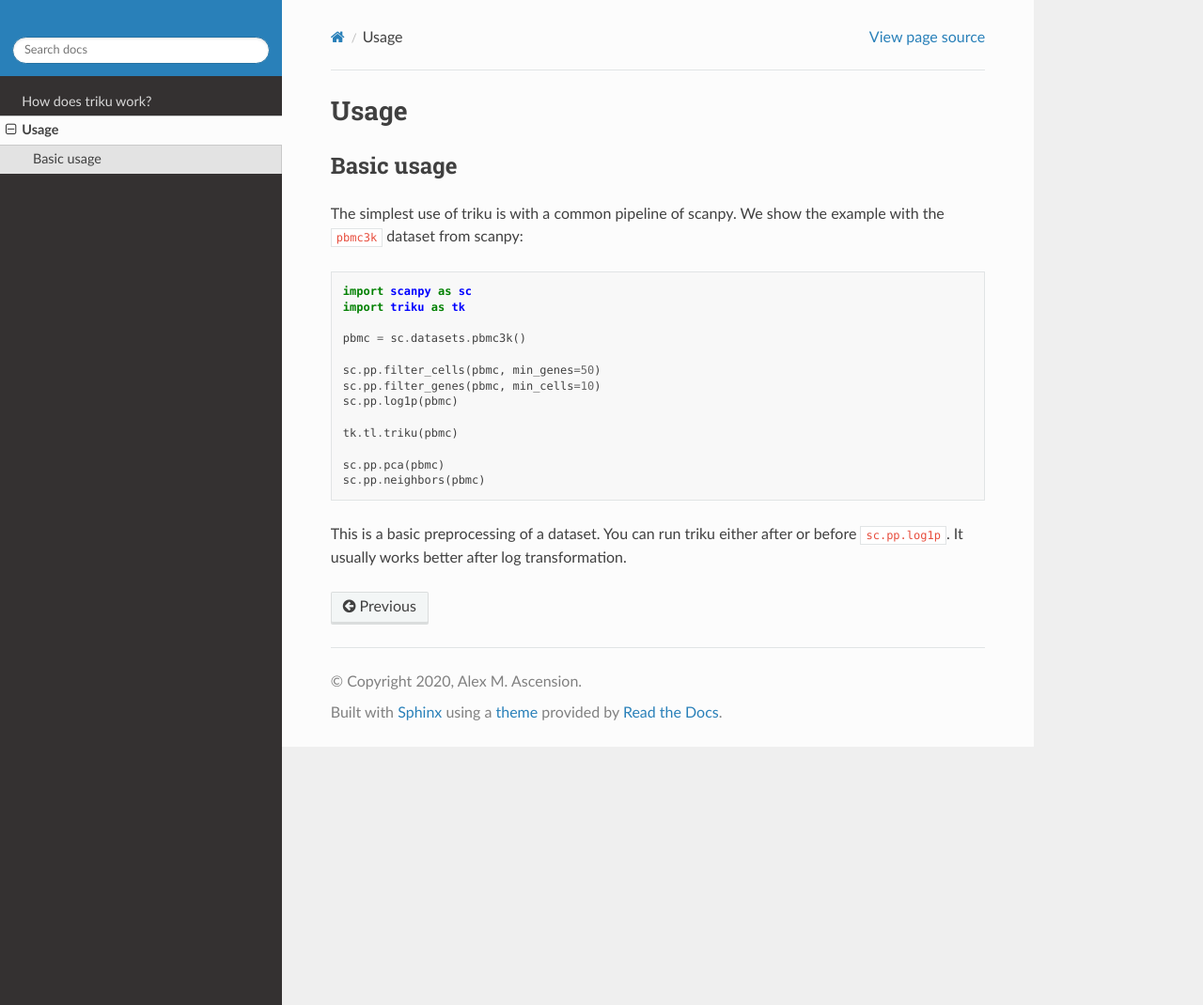
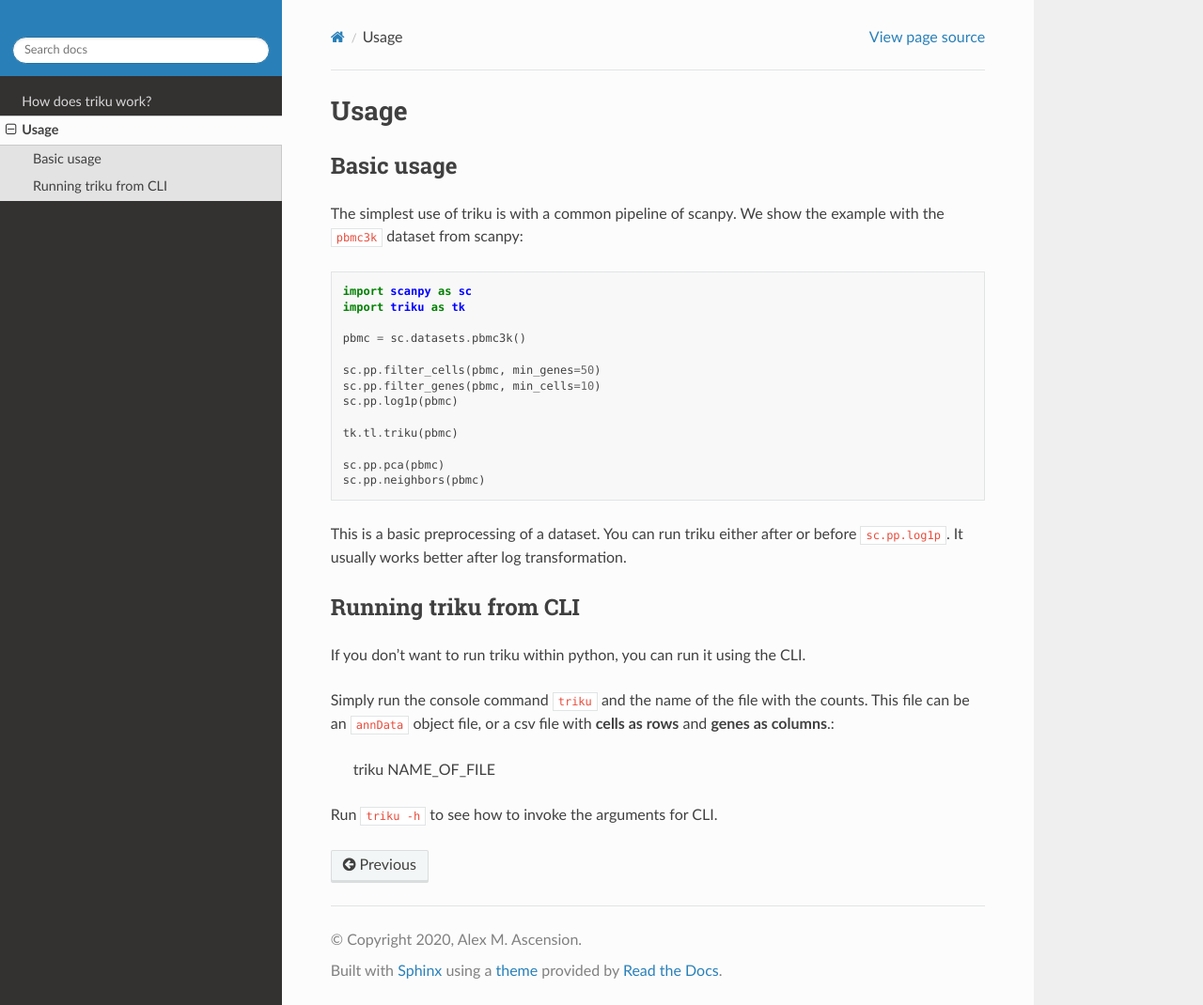
Before and after one commit to alexmascension/triku, a Sphinx documentation site: the page built from docs/source/usage.rst, in a window 1280 px wide and 1070 px high. Shown: the whole window at 94% size. Built offline with Sphinx 7.4.7 and the Read the Docs theme 2.0.0, drawn with Linux system fonts in a browser that asks for light colours; pages that are not in the unit, such as notebooks, are missing from menus.

Commit message:
Updated usage to run on CLI

```diff
--- a/docs/source/usage.rst
+++ b/docs/source/usage.rst
@@ -23,3 +23,15 @@
 
 This is a basic preprocessing of a dataset. You can run triku either after or before
 ``sc.pp.log1p``. It usually works better after log transformation.
+
+Running triku from CLI
+----------------------
+
+If you don't want to run triku within python, you can run it using the CLI.
+
+Simply run the console command ``triku`` and the name of the file with the counts. This file can be an
+``annData`` object file, or a csv file with **cells as rows** and **genes as columns**.:
+
+    triku NAME_OF_FILE
+
+Run ``triku -h`` to see how to invoke the arguments for CLI.
```
